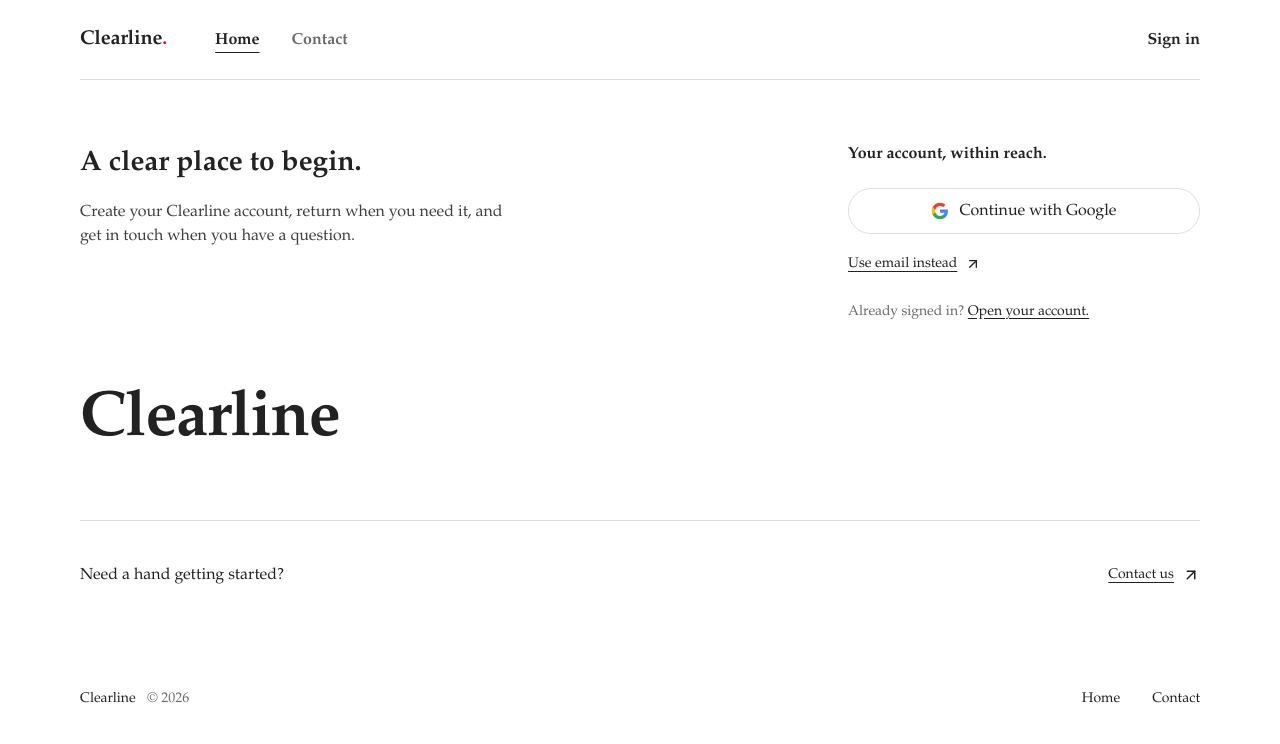
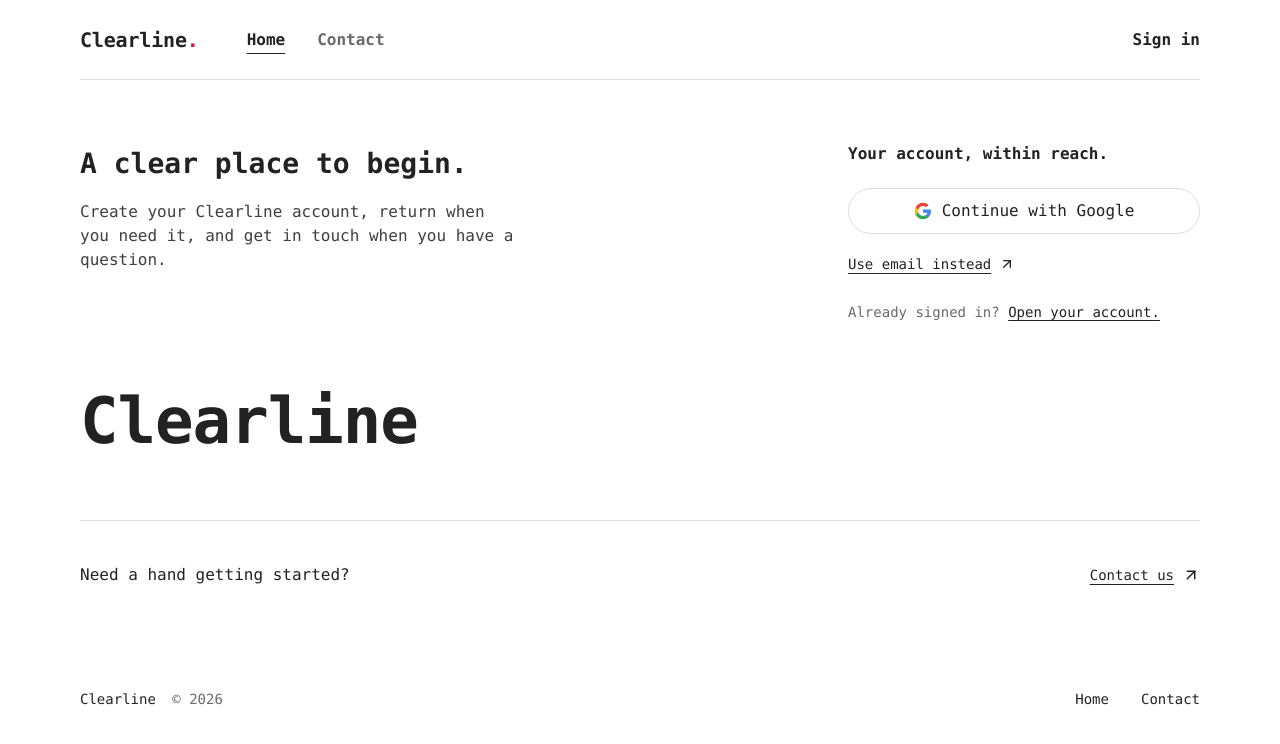
Before and after one commit to mamata-cell/test, a React (Vite) app in the folder frontend/: page / in a window 1280 px wide. Shown: the top 744 px of the page. Built offline with nearby package versions, Linux system fonts and the light colour scheme; no server answers; a web font is replaced by a local one.

Commit message:
logen: Clearline

```diff
--- a/frontend/src/index.css
+++ b/frontend/src/index.css
@@ -62,7 +62,7 @@
   --sidebar-border: #dddddd;
   --sidebar-ring: #222222;
 
-  --font-sans: "Iowan Old Style", "Palatino Linotype", Palatino, Georgia, serif;
+  --font-sans: ui-monospace, "SF Mono", Menlo, Consolas, monospace;
   --primary-active: #e00b41;
   --primary-disabled: #ffd1da;
   --body: #3f3f3f;
```
